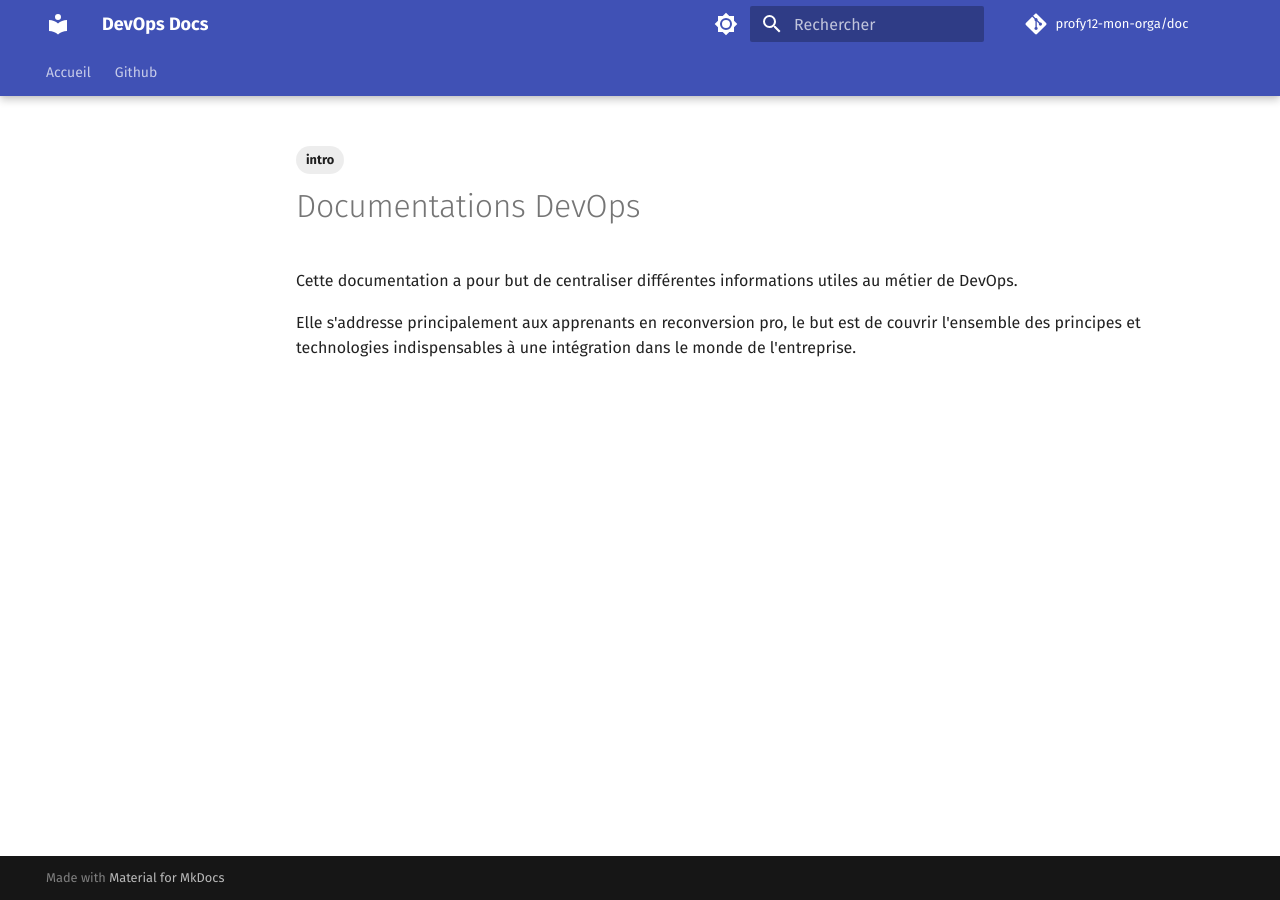
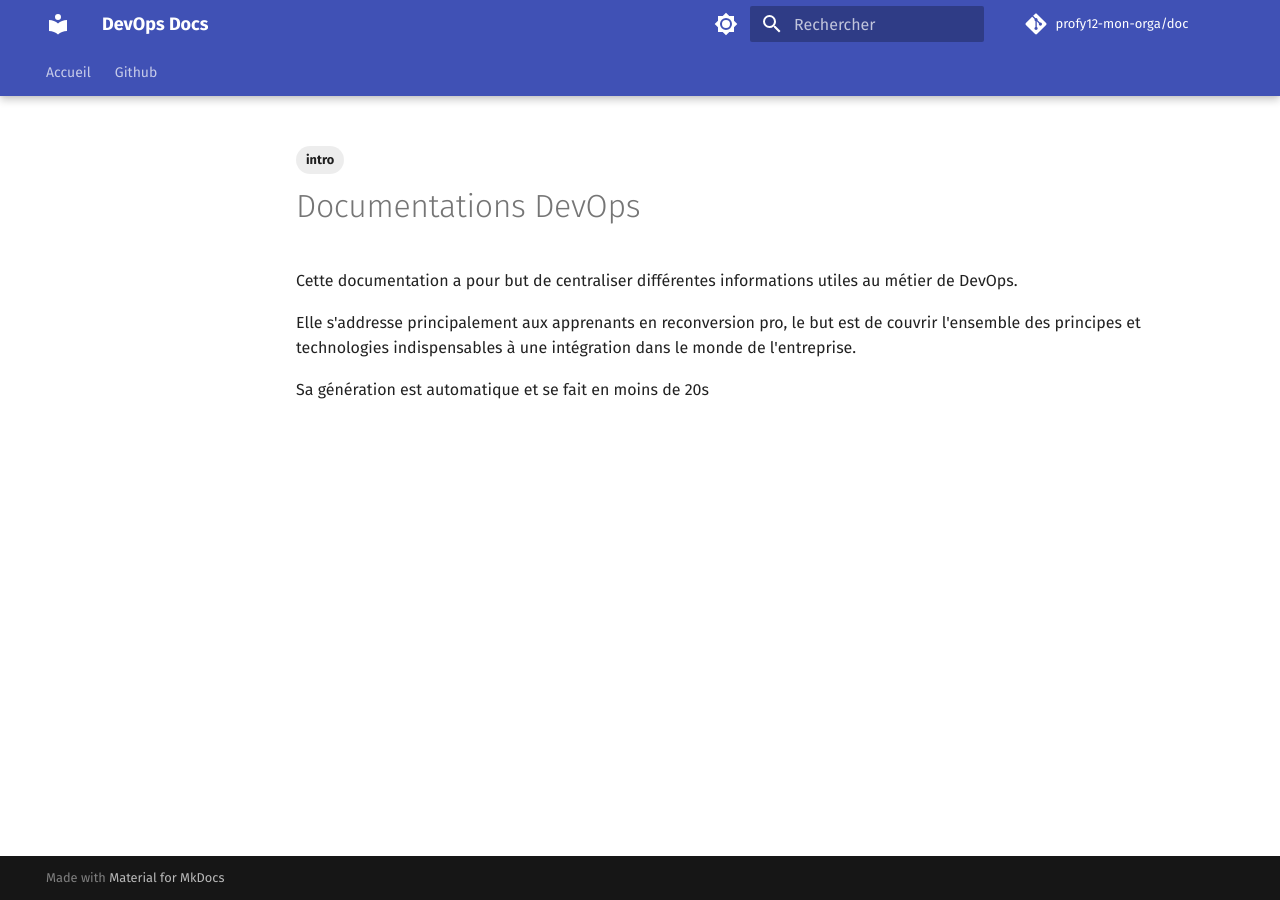
Before and after one commit to profy12-mon-orga/doc, an MkDocs documentation site: the page built from docs/index.md, in a window 1280 px wide. Built offline with MkDocs 1.6.1 and Material for MkDocs 9.7.7, drawn with Linux system fonts in a browser that asks for light colours; comment, search, counter and statistics services are not loaded.

Commit message:
test the cache effect

```diff
--- a/docs/index.md
+++ b/docs/index.md
@@ -8,3 +8,5 @@ tags:
 Cette documentation a pour but de centraliser différentes informations utiles au métier de DevOps.
 
 Elle s'addresse principalement aux apprenants en reconversion pro, le but est de couvrir l'ensemble des principes et technologies indispensables à une intégration dans le monde de l'entreprise.
+
+Sa génération est automatique et se fait en moins de 20s
```
